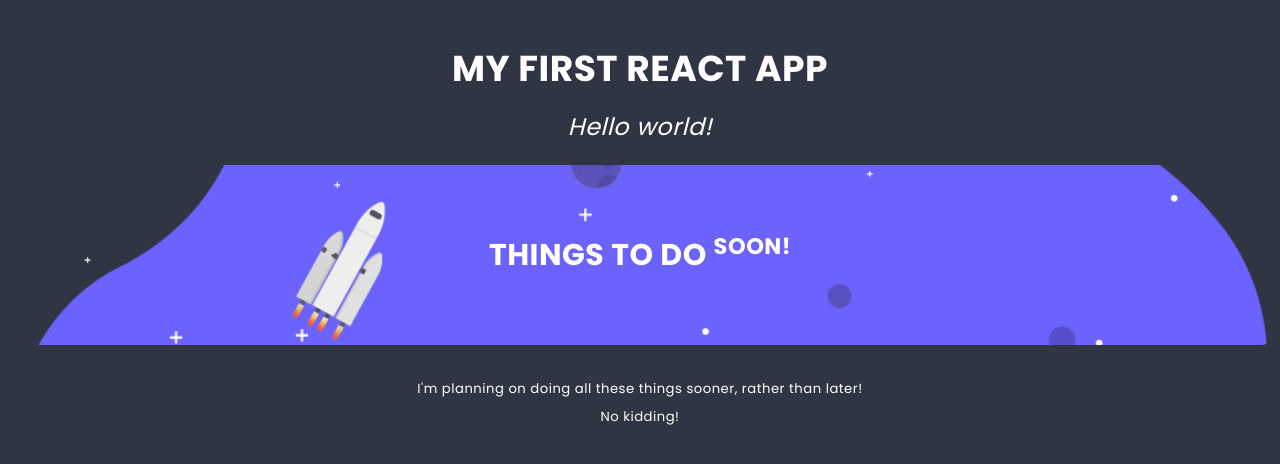
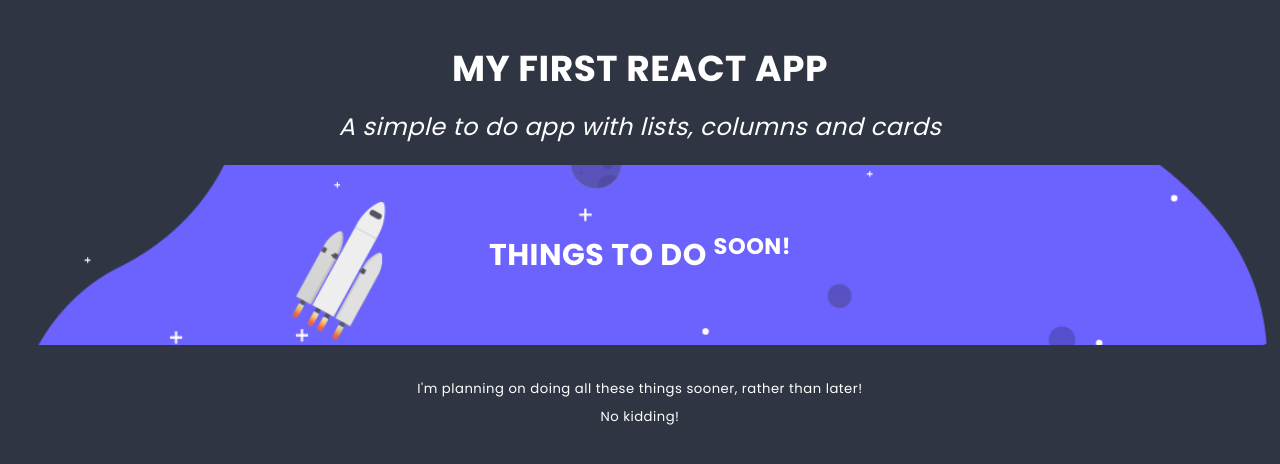
Before and after one commit to gombroo/react, a React app: page / in a window 1280 px wide. Shown: the top 464 px of the page. Built offline with nearby package versions, Linux system fonts and the light colour scheme.

Commit message:
Add image props

```diff
--- a/src/components/App/App.js
+++ b/src/components/App/App.js
@@ -7,8 +7,8 @@ class App extends React.Component {
     return (
       <main className={styles.component}>
         <h1 className={styles.title}>My first React app</h1>
-        <h2 className={styles.subtitle}>Hello world!</h2>
-        <List title={['Things to do ', <sup key='1'>soon!</sup>]}>
+        <h2 className={styles.subtitle}>A simple to do app with lists, columns and cards</h2>
+        <List title={['Things to do ', <sup key='1'>soon!</sup>]} background="../src/images/space.png">
           <p>I'm planning on doing all these things sooner, rather than later!</p>
           <span>No kidding!</span>
         </List>
--- a/src/components/Hero/Hero.js
+++ b/src/components/Hero/Hero.js
@@ -5,12 +5,13 @@ import PropTypes from 'prop-types';
 const Hero = props => (
   <header className={styles.component}>
     <h2 className={styles.title}>{props.titleText}</h2>
-    <img className={styles.image} src="../src/images/space.png"></img>
+    <img className={styles.image} src={props.backgroundImg}></img>
   </header>
 );
 
 Hero.propTypes = {
   titleText: PropTypes.node.isRequired,
+  backgroundImg: PropTypes.node,
 };
 
 export default Hero;
--- a/src/components/List/List.js
+++ b/src/components/List/List.js
@@ -7,6 +7,7 @@ class List extends React.Component {
   static propTypes = {
     title: PropTypes.node.isRequired,
     children: PropTypes.node,
+    background: PropTypes.node,
   }
 
   static defaultProps = {
@@ -16,7 +17,7 @@ class List extends React.Component {
   render() {
     return (
       <section className={styles.component}>
-        <Hero titleText={this.props.title} />
+        <Hero titleText={this.props.title} backgroundImg={this.props.background} />
         <div className={styles.description}>
           {this.props.children}
         </div>
```
